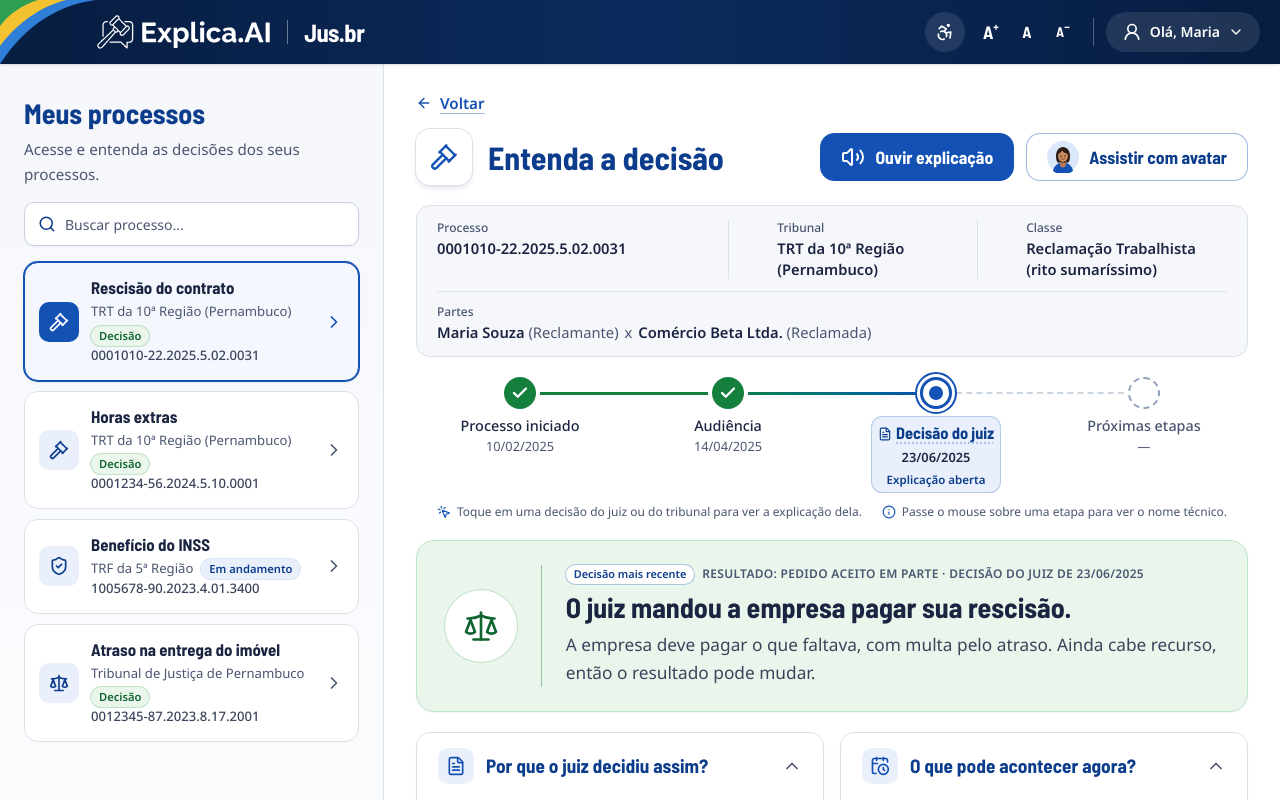
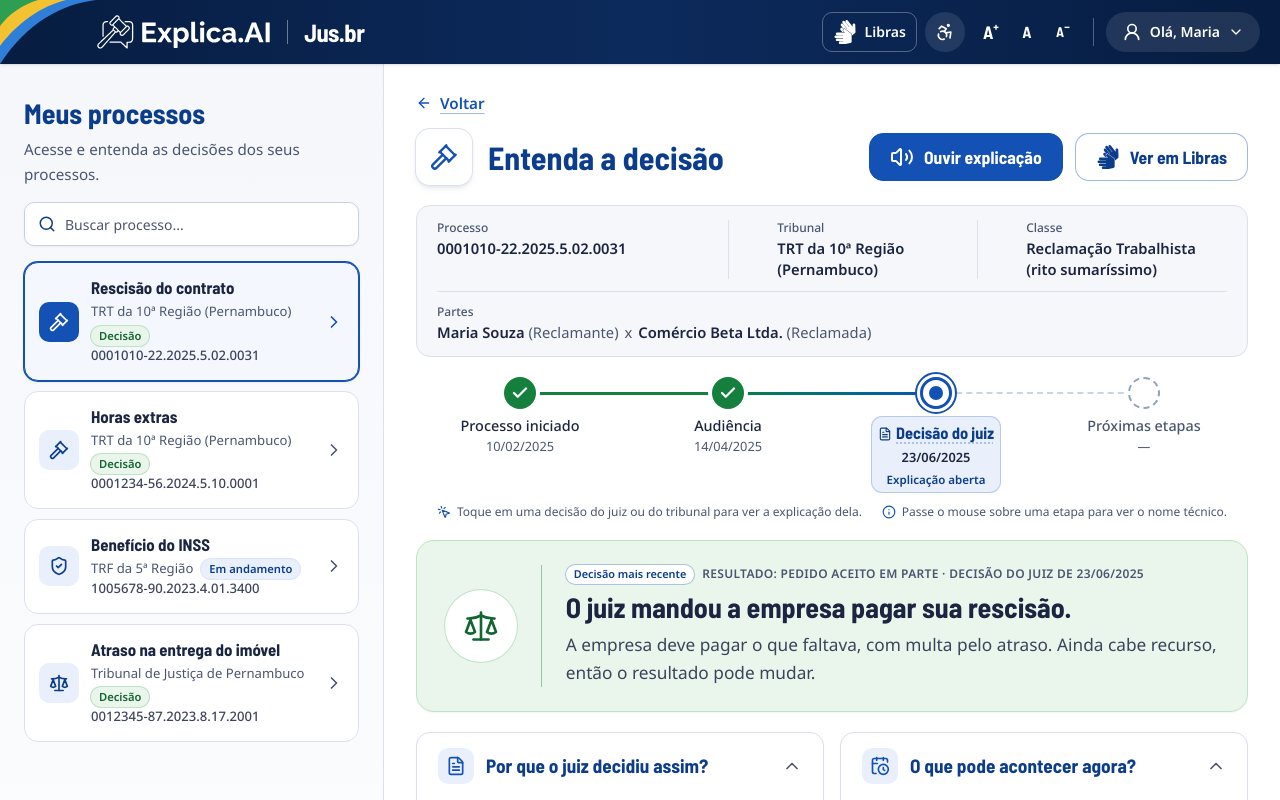
Before and after one commit to matheus-fonseca/entenda-sua-decisao-criejam2026, a Next.js app: page /processos/rescisao-trabalhista in a window 1280 px wide. Shown: the top 800 px of the page. Built offline with nearby package versions, Linux system fonts and the light colour scheme.

Commit message:
feat: adiciona suporte ao VLibras com botão e widget, substitui modal de demonstração por botão de Libras

```diff
--- a/package.json
+++ b/package.json
@@ -16,6 +16,7 @@
     "radix-ui": "^1.8.1",
     "react": "19.3.0",
     "react-dom": "19.3.0",
+    "react-icons": "^5.7.0",
     "shadcn": "^4.23.0",
     "tw-animate-css": "^1.4.0"
   },
--- a/src/app/layout.tsx
+++ b/src/app/layout.tsx
@@ -1,5 +1,6 @@
 import type { Metadata, Viewport } from "next";
 import { Barlow_Semi_Condensed, Noto_Sans } from "next/font/google";
+import { VLibrasWidget } from "@/components/vlibras-widget";
 import "./globals.css";
 
 const bodyFont = Noto_Sans({
@@ -37,7 +38,9 @@ export default function RootLayout({ children }: LayoutProps<"/">) {
       lang="pt-BR"
       className={`${bodyFont.variable} ${titleFont.variable} h-full antialiased`}
     >
-      <body className="flex min-h-full flex-col overflow-x-hidden">{children}</body>
+      <body className="flex min-h-full flex-col overflow-x-hidden">{children}
+        <VLibrasWidget />
+      </body>
     </html>
   );
 }
--- a/src/components/accessibility-controls.tsx
+++ b/src/components/accessibility-controls.tsx
@@ -2,7 +2,7 @@
 
 import { useCallback, useEffect, useRef, useState } from "react";
 import { Square, Volume2 } from "lucide-react";
-import { AvatarDemoModal } from "@/components/avatar-demo-modal";
+import { LibrasButton } from "@/components/libras-button";
 import { cn } from "@/lib/utils";
 
 type SpeechState = "idle" | "speaking" | "unavailable" | "error";
@@ -36,6 +36,7 @@ const controlButton =
 
 export function AccessibilityControls({ text }: { text: string }) {
   const [state, setState] = useState<SpeechState>("idle");
+  const [librasMessage, setLibrasMessage] = useState("");
   const runRef = useRef(0);
 
   const stop = useCallback(() => {
@@ -49,6 +50,7 @@ export function AccessibilityControls({ text }: { text: string }) {
       setState("unavailable");
       return;
     }
+    setLibrasMessage("");
     const synth = window.speechSynthesis;
     synth.cancel();
     const run = ++runRef.current;
@@ -97,11 +99,12 @@ export function AccessibilityControls({ text }: { text: string }) {
   }, []);
 
   const speaking = state === "speaking";
+  const message = messages[state] || librasMessage;
 
   return (
     <section aria-labelledby="recursos-acessibilidade" className="w-full sm:w-auto">
       <h2 id="recursos-acessibilidade" className="sr-only">
-        Ouvir ou assistir à explicação
+        Ouvir a explicação ou ver em Libras
       </h2>
       <div className="flex flex-wrap items-center gap-3">
         <button
@@ -129,17 +132,18 @@ export function AccessibilityControls({ text }: { text: string }) {
             </>
           )}
         </button>
-        <AvatarDemoModal
-          text={text}
-          triggerClassName={cn(controlButton, "border-brand/40 text-brand-strong hover:border-brand")}
+        <LibrasButton
+          onBeforeOpen={stop}
+          onMessage={setLibrasMessage}
+          className={cn(controlButton, "border-brand/40 text-brand-strong hover:border-brand")}
         />
       </div>
       <p
         role="status"
         aria-live="polite"
-        className={cn("text-sm text-foreground/80 sm:max-w-md", state === "idle" ? "sr-only" : "mt-2")}
+        className={cn("text-sm text-foreground/80 sm:max-w-md", message ? "mt-2" : "sr-only")}
       >
-        {messages[state]}
+        {message}
       </p>
     </section>
   );
--- a/src/components/app-header.tsx
+++ b/src/components/app-header.tsx
@@ -1,5 +1,6 @@
 import { BrandLockup, BrandSwoosh } from "@/components/brand";
 import { HeaderControls } from "@/components/header-controls";
+import { LibrasButton } from "@/components/libras-button";
 import Link from "next/link";
 
 export function AppHeader() {
@@ -21,7 +22,13 @@ export function AppHeader() {
           >
             <BrandLockup />
           </Link>
-          <HeaderControls />
+          <div className="flex shrink-0 items-center gap-2">
+            <LibrasButton
+              compactOnMobile
+              className="inline-flex h-10 items-center gap-2 rounded-lg border border-white/30 px-2.5 text-sm font-semibold text-white transition-colors hover:bg-white/10 focus-visible:outline-2 focus-visible:outline-offset-2 focus-visible:outline-white"
+            />
+            <HeaderControls />
+          </div>
         </div>
       </header>
     </>
--- a/src/components/avatar-demo-modal.tsx
+++ /dev/null
@@ -1,69 +0,0 @@
-"use client";
-
-import { FlaskConical } from "lucide-react";
-import { AvatarIllustration } from "@/components/avatar-illustration";
-import { Button } from "@/components/ui/button";
-import {
-  Dialog,
-  DialogClose,
-  DialogContent,
-  DialogDescription,
-  DialogFooter,
-  DialogHeader,
-  DialogTitle,
-  DialogTrigger,
-} from "@/components/ui/dialog";
-
-interface AvatarDemoModalProps {
-  text: string;
-  triggerClassName?: string;
-}
-
-/** Demonstração claramente identificada: não há vídeo nem serviço externo. */
-export function AvatarDemoModal({ text, triggerClassName }: AvatarDemoModalProps) {
-  return (
-    <Dialog>
-      <DialogTrigger className={triggerClassName}>
-        <AvatarIllustration className="size-8" />
-        <span>
-          Assistir<span className="max-sm:sr-only"> com avatar</span>
-        </span>
-      </DialogTrigger>
-      <DialogContent className="max-h-[90dvh] gap-5 overflow-y-auto p-5 sm:max-w-lg sm:p-6">
-        <DialogHeader className="gap-2 text-left">
-          <span className="inline-flex w-fit items-center gap-1.5 rounded-full bg-warn-soft px-2.5 py-1 text-xs font-semibold text-warn ring-1 ring-warn-border">
-            <FlaskConical className="size-3.5" aria-hidden="true" />
-            Demonstração · sem vídeo real
-          </span>
-          <DialogTitle className="font-heading text-xl font-bold text-brand-strong">
-            Assistir com avatar
-          </DialogTitle>
-          <DialogDescription className="text-[0.95rem] leading-relaxed text-muted-foreground">
-            Em uma versão futura, um avatar poderá apresentar esta explicação em vídeo ou em Libras.
-            Nesta demonstração, nenhum vídeo é reproduzido e nenhum serviço externo é acionado.
-          </DialogDescription>
-        </DialogHeader>
-
-        <figure className="flex flex-col items-center gap-3 rounded-xl border border-dashed border-brand/30 bg-gradient-to-b from-brand-soft to-white px-4 py-6 text-center">
-          <AvatarIllustration className="size-24" />
-          <figcaption className="text-sm font-medium text-muted-foreground">
-            Imagem ilustrativa estática — protótipo
-          </figcaption>
-        </figure>
-
-        <div>
-          <h3 className="mb-2 text-sm font-semibold text-foreground">Texto que o avatar apresentaria</h3>
-          <p className="max-h-48 overflow-y-auto rounded-lg bg-muted px-4 py-3 text-[0.95rem] leading-relaxed">
-            {text}
-          </p>
-        </div>
-
-        <DialogFooter className="mx-0 mb-0 rounded-none border-t-0 bg-transparent p-0">
-          <DialogClose asChild>
-            <Button className="h-10 px-5">Fechar demonstração</Button>
-          </DialogClose>
-        </DialogFooter>
-      </DialogContent>
-    </Dialog>
-  );
-}
--- a/src/components/avatar-illustration.tsx
+++ /dev/null
@@ -1,18 +0,0 @@
-import { cn } from "@/lib/utils";
-
-/** Ilustração simples e genérica de avatar (não representa pessoa real). */
-export function AvatarIllustration({ className }: { className?: string }) {
-  return (
-    <svg viewBox="0 0 64 64" aria-hidden="true" className={cn("shrink-0", className)}>
-      <circle cx="32" cy="32" r="32" fill="#dbe7fb" />
-      <path d="M12 60c2-11 10-17 20-17s18 6 20 17a32 32 0 0 1-40 0Z" fill="#1351b4" />
-      <path d="M26 41h12v6a6 6 0 0 1-12 0Z" fill="#b97a52" />
-      <path d="M18 30c0-11 6-18 14-18s14 7 14 18c0 6-1 10-3 13H21c-2-3-3-7-3-13Z" fill="#2b1d14" />
-      <ellipse cx="32" cy="30" rx="10" ry="12" fill="#c98b5f" />
-      <path d="M21 26c3-8 8-10 11-10 5 0 10 3 11 10-6-1-11-4-13-7-2 4-5 6-9 7Z" fill="#2b1d14" />
-      <circle cx="28" cy="30" r="1.4" fill="#2b1d14" />
-      <circle cx="36" cy="30" r="1.4" fill="#2b1d14" />
-      <path d="M28.5 35.5c2 1.6 5 1.6 7 0" stroke="#7a3f25" strokeWidth="1.4" fill="none" strokeLinecap="round" />
-    </svg>
-  );
-}
--- /dev/null
+++ b/src/components/libras-button.tsx
@@ -0,0 +1,92 @@
+"use client";
+
+import { useEffect, useRef, useState } from "react";
+import { LibrasIcon } from "@/components/libras-icon";
+import { cn } from "@/lib/utils";
+
+const NOT_READY =
+  "O tradutor de Libras não carregou. Verifique sua conexão e tente de novo. Se continuar, fale com o Balcão Virtual para pedir um intérprete.";
+const OPENED_FOR_SCREEN_READER =
+  "Tradutor de Libras acionado. É uma tradução automática e não substitui a decisão original.";
+
+/** Botão flutuante do VLibras: fica dentro do shadow root de #vlibras-access-wrapper. */
+function findLauncher(): HTMLElement | null {
+  const root = document.getElementById("vlibras-access-wrapper")?.shadowRoot;
+  return (
+    root?.querySelector<HTMLElement>("#vlibras-button") ??
+    root?.querySelector<HTMLElement>("button") ??
+    document.querySelector<HTMLElement>("#vlibras-button")
+  );
+}
+
+interface LibrasButtonProps {
+  className?: string;
+  /** Mostra só o ícone em telas pequenas (cabeçalho). */
+  compactOnMobile?: boolean;
+  /** Chamado antes de abrir (ex.: parar o áudio). */
+  onBeforeOpen?: () => void;
+  /** Se informado, o aviso de erro é exibido pelo pai; senão, aparece um aviso flutuante. */
+  onMessage?: (message: string) => void;
+}
+
+/** Aciona o botão que o widget VLibras injeta na página. Só mostra texto se o widget não carregou. */
+export function LibrasButton({ className, compactOnMobile, onBeforeOpen, onMessage }: LibrasButtonProps) {
+  const [floating, setFloating] = useState("");
+  const [announcement, setAnnouncement] = useState("");
+  const timer = useRef<number | undefined>(undefined);
+
+  useEffect(() => () => window.clearTimeout(timer.current), []);
+
+  /** Mensagem de erro visível ("" limpa). */
+  function showError(message: string) {
+    if (onMessage) {
+      onMessage(message);
+      return;
+    }
+    window.clearTimeout(timer.current);
+    setFloating(message);
+    if (message) timer.current = window.setTimeout(() => setFloating(""), 8000);
+  }
+
+  function open() {
+    const launcher = findLauncher();
+    if (!launcher) {
+      setAnnouncement("");
+      showError(NOT_READY);
+      return;
+    }
+    onBeforeOpen?.();
+    showError("");
+    launcher.click();
+    // Confirmação só para leitor de tela: não ocupa espaço na tela.
+    setAnnouncement(OPENED_FOR_SCREEN_READER);
+    window.setTimeout(() => setAnnouncement(""), 4000);
+  }
+
+  return (
+    <>
+      <button type="button" onClick={open} aria-label="Ver em Libras" className={className}>
+        <LibrasIcon className="size-6 shrink-0" />
+        <span className={cn(compactOnMobile && "hidden sm:inline")}>
+          {compactOnMobile ? "Libras" : "Ver em Libras"}
+        </span>
+      </button>
+      <span role="status" aria-live="polite" className="sr-only">
+        {announcement}
+      </span>
+      {!onMessage && (
+        <p
+          role="status"
+          aria-live="polite"
+          className={cn(
+            floating
+              ? "fixed top-[4.5rem] right-3 z-50 w-[min(20rem,calc(100vw-1.5rem))] rounded-lg bg-white p-3 text-sm text-foreground shadow-lg ring-1 ring-border"
+              : "sr-only",
+          )}
+        >
+          {floating}
+        </p>
+      )}
+    </>
+  );
+}
--- /dev/null
+++ b/src/components/libras-icon.tsx
@@ -0,0 +1,6 @@
+import { FaSignLanguage } from "react-icons/fa";
+
+/** Ícone de língua de sinais (duas mãos). Concentrado aqui para trocar o ícone em um só lugar. */
+export function LibrasIcon({ className }: { className?: string }) {
+  return <FaSignLanguage aria-hidden="true" className={className} />;
+}
--- /dev/null
+++ b/src/components/vlibras-widget.tsx
@@ -0,0 +1,61 @@
+"use client";
+
+import { useEffect } from "react";
+
+declare global {
+  interface Window {
+    VLibras?: { Widget: new (url: string) => unknown };
+    __vlibrasStarted?: boolean;
+  }
+}
+
+const VLIBRAS_URL = "https://vlibras.gov.br/app";
+const SCRIPT_ID = "vlibras-plugin-script";
+
+/** Marcação exigida pelo VLibras (atributos proprietários). */
+const VLIBRAS_MARKUP = `
+<div vw class="enabled">
+  <div vw-access-button class="active"></div>
+  <div vw-plugin-wrapper>
+    <div class="vw-plugin-top-wrapper"></div>
+  </div>
+</div>`;
+
+function start() {
+  if (window.__vlibrasStarted || !window.VLibras) return;
+  window.__vlibrasStarted = true;
+  new window.VLibras.Widget(VLIBRAS_URL);
+}
+
+/**
+ * Widget oficial do VLibras (Governo Federal): traduz o texto da página para Libras.
+ * A marcação e o script são inseridos direto no body, fora da árvore do React,
+ * porque o plugin altera esse DOM e o React o recriaria na hidratação.
+ */
+export function VLibrasWidget() {
+  useEffect(() => {
+    if (!document.querySelector("[vw]")) {
+      const container = document.createElement("div");
+      container.innerHTML = VLIBRAS_MARKUP;
+      document.body.appendChild(container);
+    }
+
+    if (window.VLibras) {
+      start();
+      return;
+    }
+
+    let script = document.getElementById(SCRIPT_ID) as HTMLScriptElement | null;
+    if (!script) {
+      script = document.createElement("script");
+      script.id = SCRIPT_ID;
+      script.src = `${VLIBRAS_URL}/vlibras-plugin.js`;
+      script.async = true;
+      document.body.appendChild(script);
+    }
+    script.addEventListener("load", start);
+    return () => script?.removeEventListener("load", start);
+  }, []);
+
+  return null;
+}
```
Also changed, not shown: 1 other file (tests, documents, lock files or other folders).
